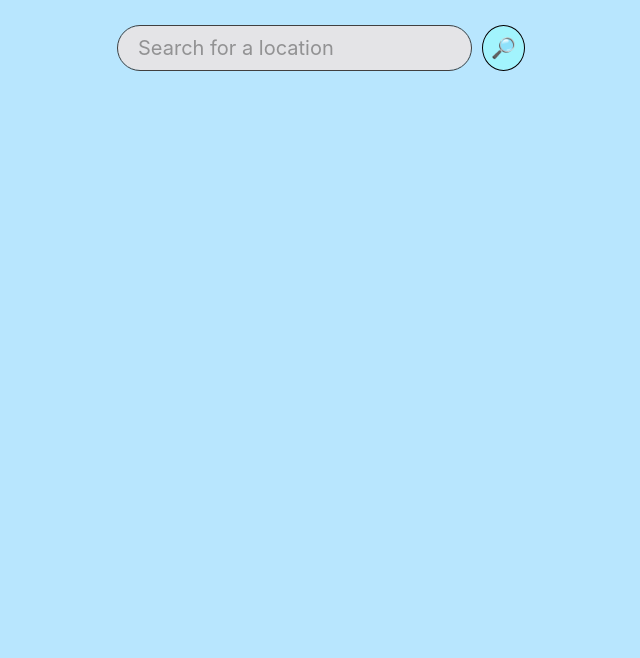
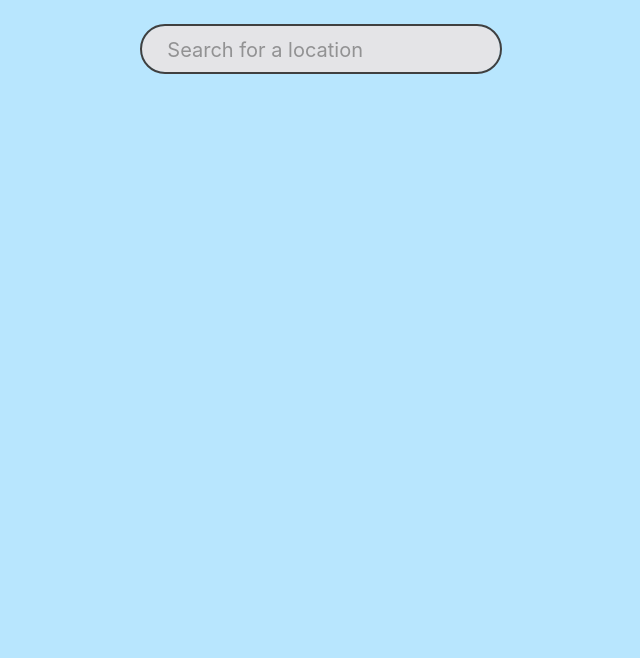
Before and after one commit to StilettoDagger/weather-app, a website built with webpack: page src/template/index.html in a window 1280 px wide. Shown: the part 142-800 px from the top of the page, without its empty margins (319-959 px from the left). Built offline with nearby package versions, Linux system fonts and the light colour scheme; what @iconify/tailwind4 would draw is missing.

Commit message:
refactor: refactor search query styling and improve search accessibility

```diff
--- a/src/modules/weatherDay.js
+++ b/src/modules/weatherDay.js
@@ -17,7 +17,7 @@ export default class WeatherDay {
 		if (conditions.includes("Clear")) {
 			return "bg-radial from-orange-50 from-50% to-orange-200";
 		} else if (conditions.includes("Rain")) {
-			return "bg-radial from-blue-50 from-50% to-blue-200";
+			return "bg-radial from-cyan-100 from-50% to-blue-200";
 		} else if (conditions.includes("Partially cloudy")) {
 			return "bg-radial from-gray-50 from-50% to-gray-300";
 		} else if (conditions.includes("Cloudy")) {
--- a/src/template/index.html
+++ b/src/template/index.html
@@ -16,23 +16,38 @@
 			class="mt-10 flex flex-col content-center justify-center gap-3"
 			id="app">
 			<form class="flex justify-center gap-3" id="search-form" novalidate>
-				<input
-					id="search-query"
-					name="search-query"
-					class="rounded-full bg-zinc-200 px-5 py-2 outline-1 invalid:bg-red-300 invalid:outline-red-800"
-					type="text"
-					placeholder="Search for a location"
-					pattern="([A-Za-z]+\s?[A-Za-z]+)+" />
-				<input
-					id="search-button"
-					name="search-button"
-					class="cursor-pointer rounded-[100%] bg-cyan-200 p-2 font-bold text-neutral-100 outline-1 outline-black hover:bg-cyan-300"
-					type="submit"
-					value="🔎" />
+				<!-- TODO: Refactor search style -->
+				<div
+					class="rounded-full bg-zinc-200 px-5 py-2 outline-2 focus-within:outline-sky-600 [&:has(input:invalid)]:bg-red-300 [&:has(input:invalid)]:outline-red-800">
+					<label for="search-query" class="sr-only"
+						>Search for a location</label
+					>
+					<button
+						type="submit"
+						name="search-button"
+						id="search-button"
+						aria-label="Search"
+						class="cursor-pointer">
+						<span
+							class="icon-[material-symbols--search-rounded] align-middle text-3xl hover:text-neutral-950"
+							aria-hidden="true"></span>
+					</button>
+					<input
+						id="search-query"
+						name="search-query"
+						type="search"
+						class="align-middle focus:border-none focus:outline-none"
+						enterkeyhint="search"
+						aria-describedby="search-error"
+						aria-invalid="false"
+						placeholder="Search for a location"
+						pattern="([A-Za-z]+\s?[A-Za-z]+)+" />
+				</div>
 			</form>
 			<span
 				id="search-error"
 				class="hidden self-center rounded-full bg-red-800 p-2 text-sm font-bold text-red-100"></span>
+			<!-- TODO: Add div to display current weather -->
 			<div class="mx-auto hidden w-2/3 grid-cols-4 gap-2" id="results"> </div>
 			<div class="mt-10 hidden justify-center" id="loading">
 				<span class="icon-[line-md--loading-loop] text-5xl"></span>
```
